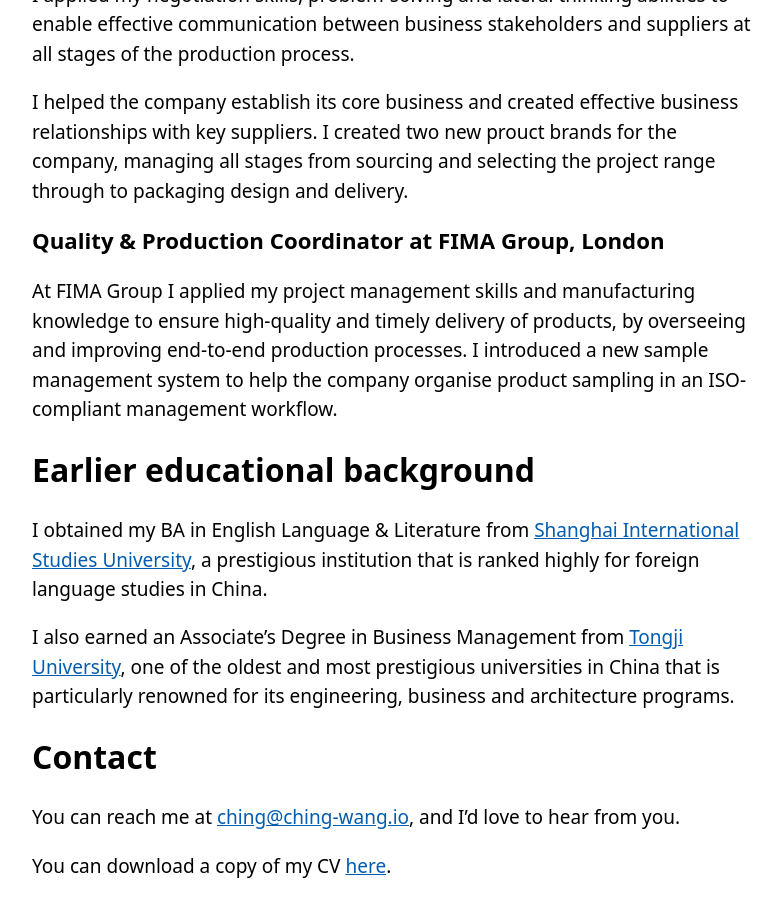
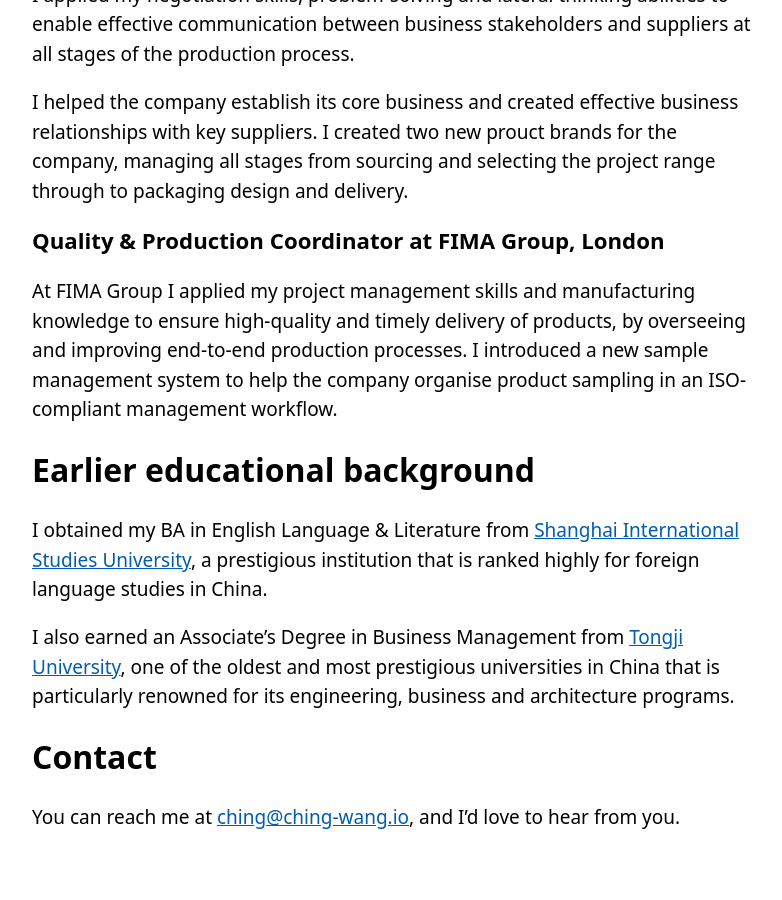
Before and after one commit to ching-wang/ching-wang.io, a Jekyll site: the page built from hire-me.markdown, in a window 1280 px wide and 900 px high, scrolled down 4016 px. Shown: the whole window, without its empty margins (68-850 px from the left). Built offline with Jekyll 4.4.1, drawn with Linux system fonts in a browser that asks for light colours; after the commit the page ends 4868 px from its top, so only the background shows below that; some of the changed lines change nothing that is shown.

Commit message:
Remove link to CV

```diff
--- a/hire-me.markdown
+++ b/hire-me.markdown
@@ -4,7 +4,7 @@
 description: >
   "I am available to start immediately as a Junior Fullstack Software Engineer in London. I’m a self-starter, with energy, enthusiasm and passion for problem solving and learning new things. I can bring a breadth of business experience and pragmatism from my previous roles in the sourcing and shipping industry.
   You can reach me at ching@ching-wang.io, and I’d love to hear from you."
-permalink: about-me/
+permalink: hire-me/
 author: Ching Wang
 image: "https://images.unsplash.com/photo-1544980919-e17526d4ed0a"
 ---
@@ -129,5 +129,3 @@
 
 You can reach me at [ching@ching-wang.io](mailto:ching@ching-wang.io), and I'd
 love to hear from you.
-
-You can download a copy of my CV [here](/assets/ching-wang-cv.pdf).
```
